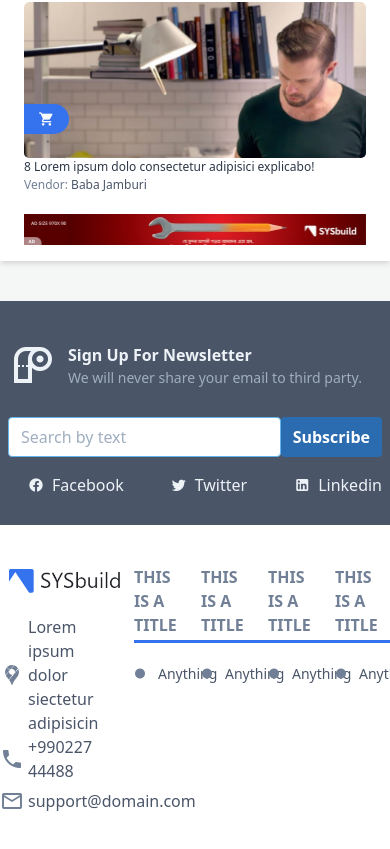
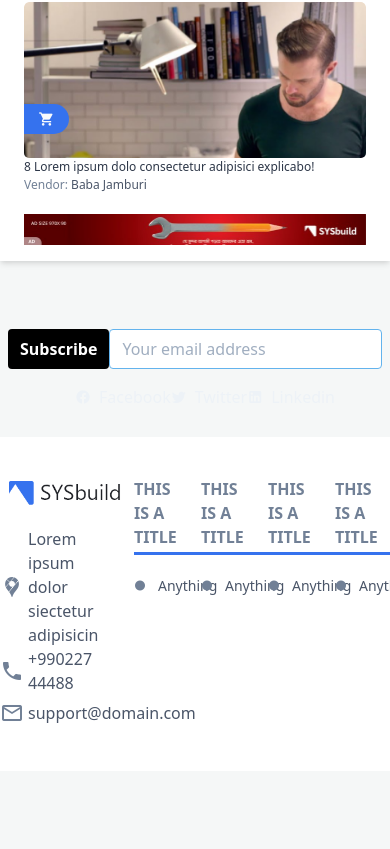
Before and after one commit to allImran/vue-tail-shop, a Vue app: page / in a window 390 px wide. Shown: the part 8215-9064 px from the top of the page. After the commit the page ends 8986 px from the top, so only its background shows below. Built offline with nearby package versions, Linux system fonts and the light colour scheme.

Commit message:
footer middle responsive

```diff
--- a/src/components/molecule/footer/FooterMiddle.vue
+++ b/src/components/molecule/footer/FooterMiddle.vue
@@ -1,7 +1,8 @@
 <template>
-	<div class="bg-gray-700 py-5">
+	<div class="sm:bg-purple-500 md:bg-gray-700 py-5">
 		<div class="container flex-wrap flex mx-auto">
-			<div class="w-full sm:w-2/4 lg:w-4/12 p-2 flex items-center">
+
+			<div class="w-full sm:w-2/4 lg:w-4/12 p-2 flex items-center hidden md:block lg:block xl:block">
 				<div class="flex items-center">
 					<span class="mdi mdi-paper-roll-outline text-5xl text-gray-200 mr-3"></span>
 					<div class="flex flex-col">
@@ -10,33 +11,41 @@
 					</div>
 				</div>
 			</div>
+
 			<div class="w-full sm:w-2/4 lg:w-5/12 flex items-center">
 				<div class="flex w-full p-2 items-center">
+          <button
+              class="bg-black rounded text-white font-bold hover:bg-blue-800 focus:outline-none px-3 h-10 xl:hidden lg:hidden md:hidden sm:block">
+            Subscribe
+          </button>
+
 					<input
-						placeholder="Search by text"
+						placeholder="Your email address"
 						class="hover:bg-white border-solid border border-blue-400 rounded focus:border-blue-400 focus:outline-none w-full h-10 px-3" type="text">
 					<button
-						class="bg-blue-700 rounded text-white font-bold hover:bg-blue-800 focus:outline-none px-3 h-10">
+						class="bg-blue-700 rounded text-white font-bold hover:bg-blue-800 focus:outline-none px-3 h-10 hidden md:block lg:hidden xl:block">
 						Subscribe
 					</button>
 				</div>
 			</div>
+
 			<div class="w-full sm:w-2/4 lg:w-3/12 flex items-center pl-5">
-				<div class="flex w-full p-2 items-center justify-between">
-					<a href="" class="text-gray-200 text-center">
-						<span class="mdi mdi-facebook mr-2"></span>
+				<div class="flex w-full p-2 items-center justify-center">
+					<a href="" class="text-gray-200 text-center sm:text-xs md:text-base">
+						<span class="mdi  mdi-facebook mr-2"></span>
 						<span>Facebook</span>
 					</a>
-					<a href="" class="text-gray-200 text-center">
-						<span class="mdi mdi-twitter mr-2" ></span>
+					<a href="" class="text-gray-200 text-center sm:text-xs md:text-base">
+						<span class="mdi mdi-twitter mr-2 sm:ml-2"></span>
 						<span>Twitter</span>
 					</a>
-					<a href="" class="text-gray-200 text-center">
-						<span class="mdi mdi-linkedin mr-2"></span>
+					<a href="" class="text-gray-200 text-center sm:text-xs md:text-base">
+						<span class="mdi mdi-linkedin mr-2 sm:ml-2"></span>
 						<span>Linkedin</span>
 					</a>
 				</div>
 			</div>
+
 		</div>
 	</div>
 </template>
```
